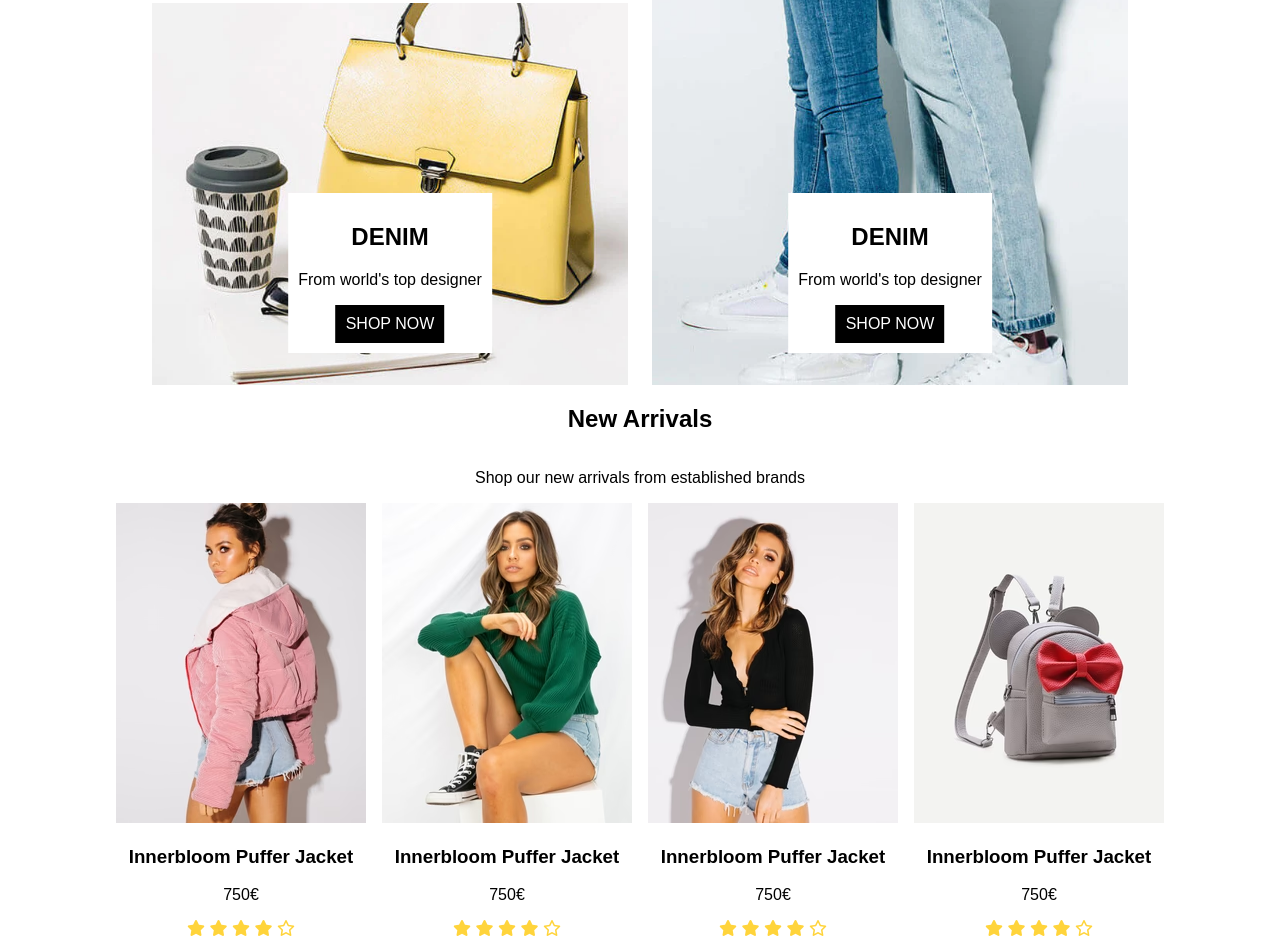
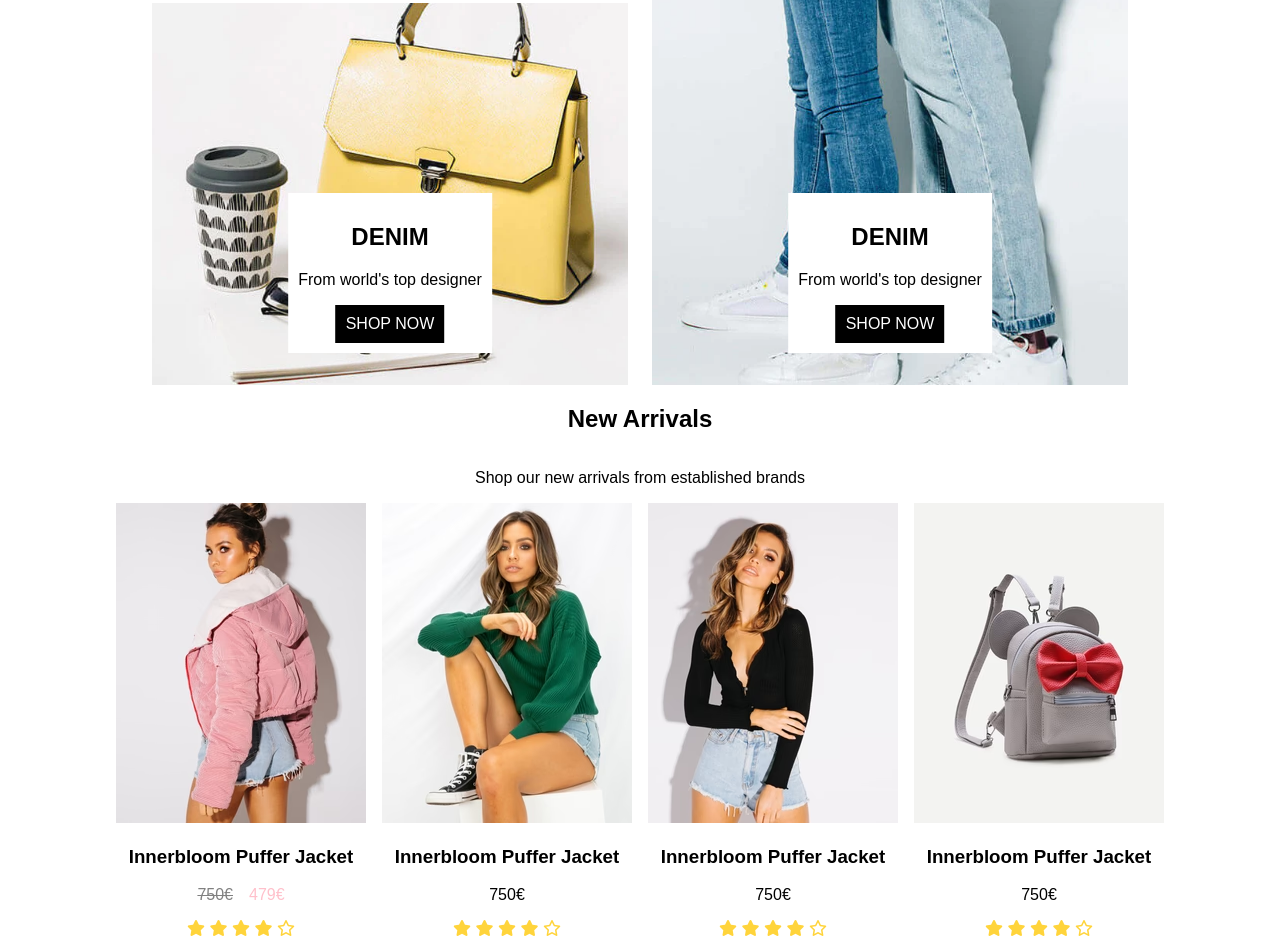
Before and after one commit to Quentin-Cheron/isitech-versioning-group, a plain HTML site: page index.html in a window 1280 px wide. Shown: the part 752-1698 px from the top of the page. Drawn offline with Linux system fonts and the light colour scheme.

Commit message:
add sold price

```diff
--- a/index.html
+++ b/index.html
@@ -77,7 +77,7 @@
             <article>
                 <img src="img/new_arrivals/8_250x.avif" alt="image">
                 <h3>Innerbloom Puffer Jacket</h3>
-                <p>750€</p>
+                <p class="sold"><span class="old_price">750€</span><span class="new_price">479€</span></p>
                 <ul>
                     <li>
                         <i class="fa-solid fa-star" ></i>
--- a/style/style.scss
+++ b/style/style.scss
@@ -48,6 +48,17 @@ ul {
     display: flex;
     gap: 1rem;
 
+    .sold{
+      .old_price{
+        color: gray;
+        text-decoration: line-through;
+        margin-right: 0.5rem;
+      }
+      .new_price{
+        margin-left: 0.5rem;
+        color: pink;
+      }
+    }
   }
     h2, p {
         flex-basis: 100%;
```
Also changed, not shown: style/style.css, 1 other file.
